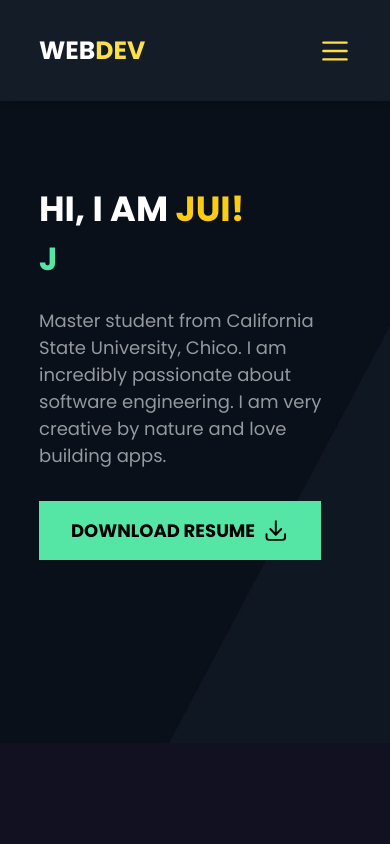
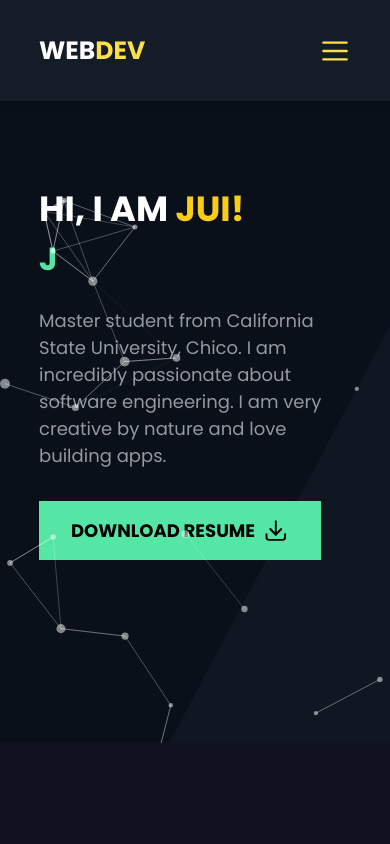
Before and after one commit to JuiD24/portfolio, a Next.js app: page / in a window 390 px wide. Shown: the top 844 px of the page. Built offline with nearby package versions, Linux system fonts and the light colour scheme.

Commit message:
added particles and mobile nav back

```diff
--- a/components/Hero.tsx
+++ b/components/Hero.tsx
@@ -1,5 +1,5 @@
 import React from 'react'
-// import Particle from './Particle'
+import Particle from './Particle'
 import TextEffect from './TextEffect'
 import Image from 'next/image'
 import {ArrowDownTrayIcon} from "@heroicons/react/20/solid";
@@ -7,7 +7,7 @@
 const Hero = () => {
   return (
     <div className="h-[88vh] bg-[url('/images/banner.jpg')] bg-cover bg-center">
-        {/* <Particle/> */}
+        <Particle/>
         <div className='w-[80%] grid-cols-1 mx-auto grid lg:grid-cols-2 gap-[3rem] h-[100%] items-center'>
             <div>
             <h1 className='text-[35px] md:text-[50px] text-white font-bold'>HI, I AM <span className='text-yellow-400'>JUI!</span></h1>
--- a/components/Particle.tsx
+++ b/components/Particle.tsx
@@ -1,105 +1,105 @@
-// import { useCallback } from "react";
-// import type { Container, Engine } from "tsparticles-engine";
-// import Particles from "react-tsparticles";
-// //import { loadFull } from "tsparticles"; // if you are going to use `loadFull`, install the "tsparticles" package too.
-// import { loadSlim } from "tsparticles-slim"; // if you are going to use `loadSlim`, install the "tsparticles-slim" package too.
+import { useCallback } from "react";
+import type { Container, Engine } from "tsparticles-engine";
+import Particles from "react-tsparticles";
+//import { loadFull } from "tsparticles"; // if you are going to use `loadFull`, install the "tsparticles" package too.
+import { loadSlim } from "tsparticles-slim"; // if you are going to use `loadSlim`, install the "tsparticles-slim" package too.
 
-// const Particle = () => {
-//   const particlesInit = useCallback(async (engine: Engine) => {
-//     console.log(engine);
+const Particle = () => {
+  const particlesInit = useCallback(async (engine: Engine) => {
+    console.log(engine);
 
-//     // you can initialize the tsParticles instance (engine) here, adding custom shapes or presets
-//     // this loads the tsparticles package bundle, it's the easiest method for getting everything ready
-//     // starting from v2 you can add only the features you need reducing the bundle size
-//     //await loadFull(engine);
-//     await loadSlim(engine);
-//   }, []);
+    // you can initialize the tsParticles instance (engine) here, adding custom shapes or presets
+    // this loads the tsparticles package bundle, it's the easiest method for getting everything ready
+    // starting from v2 you can add only the features you need reducing the bundle size
+    //await loadFull(engine);
+    await loadSlim(engine);
+  }, []);
 
-//   const particlesLoaded = useCallback(
-//     async (container: Container | undefined) => {
-//       await console.log(container);
-//     },
-//     []
-//   );
+  const particlesLoaded = useCallback(
+    async (container: Container | undefined) => {
+      await console.log(container);
+    },
+    []
+  );
 
-//   return (
-//     <div>
-//       <Particles
-//         id="tsparticles"
-//         init={particlesInit}
-//         loaded={particlesLoaded}
-//         options={{
-//           background: {
-//             //   color: {
-//             //     value: "#0d47a1",
-//             //   },
-//           },
-//           fpsLimit: 120,
-//           interactivity: {
-//             events: {
-//               onClick: {
-//                 enable: true,
-//                 mode: "push",
-//               },
-//               onHover: {
-//                 enable: true,
-//                 mode: "repulse",
-//               },
-//               resize: true,
-//             },
-//             modes: {
-//               push: {
-//                 quantity: 4,
-//               },
-//               repulse: {
-//                 distance: 200,
-//                 duration: 0.4,
-//               },
-//             },
-//           },
-//           particles: {
-//             color: {
-//               value: "#ffffff",
-//             },
-//             links: {
-//               color: "#ffffff",
-//               distance: 120,
-//               enable: true,
-//               opacity: 0.5,
-//               width: 1,
-//             },
-//             move: {
-//               direction: "none",
-//               enable: true,
-//               outModes: {
-//                 default: "bounce",
-//               },
-//               random: false,
-//               speed: 4,
-//               straight: false,
-//             },
-//             number: {
-//               density: {
-//                 enable: true,
-//                 area: 800,
-//               },
-//               value: 60,
-//             },
-//             opacity: {
-//               value: 0.5,
-//             },
-//             shape: {
-//               type: "circle",
-//             },
-//             size: {
-//               value: { min: 2, max: 5 },
-//             },
-//           },
-//           detectRetina: true,
-//         }}
-//       />
-//     </div>
-//   );
-// };
+  return (
+    <div>
+      <Particles
+        id="tsparticles"
+        init={particlesInit}
+        loaded={particlesLoaded}
+        options={{
+          background: {
+            //   color: {
+            //     value: "#0d47a1",
+            //   },
+          },
+          fpsLimit: 120,
+          interactivity: {
+            events: {
+              onClick: {
+                enable: true,
+                mode: "push",
+              },
+              onHover: {
+                enable: true,
+                mode: "repulse",
+              },
+              resize: true,
+            },
+            modes: {
+              push: {
+                quantity: 4,
+              },
+              repulse: {
+                distance: 200,
+                duration: 0.4,
+              },
+            },
+          },
+          particles: {
+            color: {
+              value: "#ffffff",
+            },
+            links: {
+              color: "#ffffff",
+              distance: 120,
+              enable: true,
+              opacity: 0.5,
+              width: 1,
+            },
+            move: {
+              direction: "none",
+              enable: true,
+              outModes: {
+                default: "bounce",
+              },
+              random: false,
+              speed: 4,
+              straight: false,
+            },
+            number: {
+              density: {
+                enable: true,
+                area: 800,
+              },
+              value: 60,
+            },
+            opacity: {
+              value: 0.5,
+            },
+            shape: {
+              type: "circle",
+            },
+            size: {
+              value: { min: 2, max: 5 },
+            },
+          },
+          detectRetina: true,
+        }}
+      />
+    </div>
+  );
+};
 
-// export default Particle;
+export default Particle;
--- a/pages/index.tsx
+++ b/pages/index.tsx
@@ -41,7 +41,7 @@
   return (
     <div className="overflow-x-hidden">
       <div>
-        {/* <MobileNav nav={nav} closeNav={closeNav} /> */}
+        <MobileNav nav={nav} closeNav={closeNav} />
         <Nav openNav={openNav} />
         <Hero />
         <div className="relative z-[30]">
```
